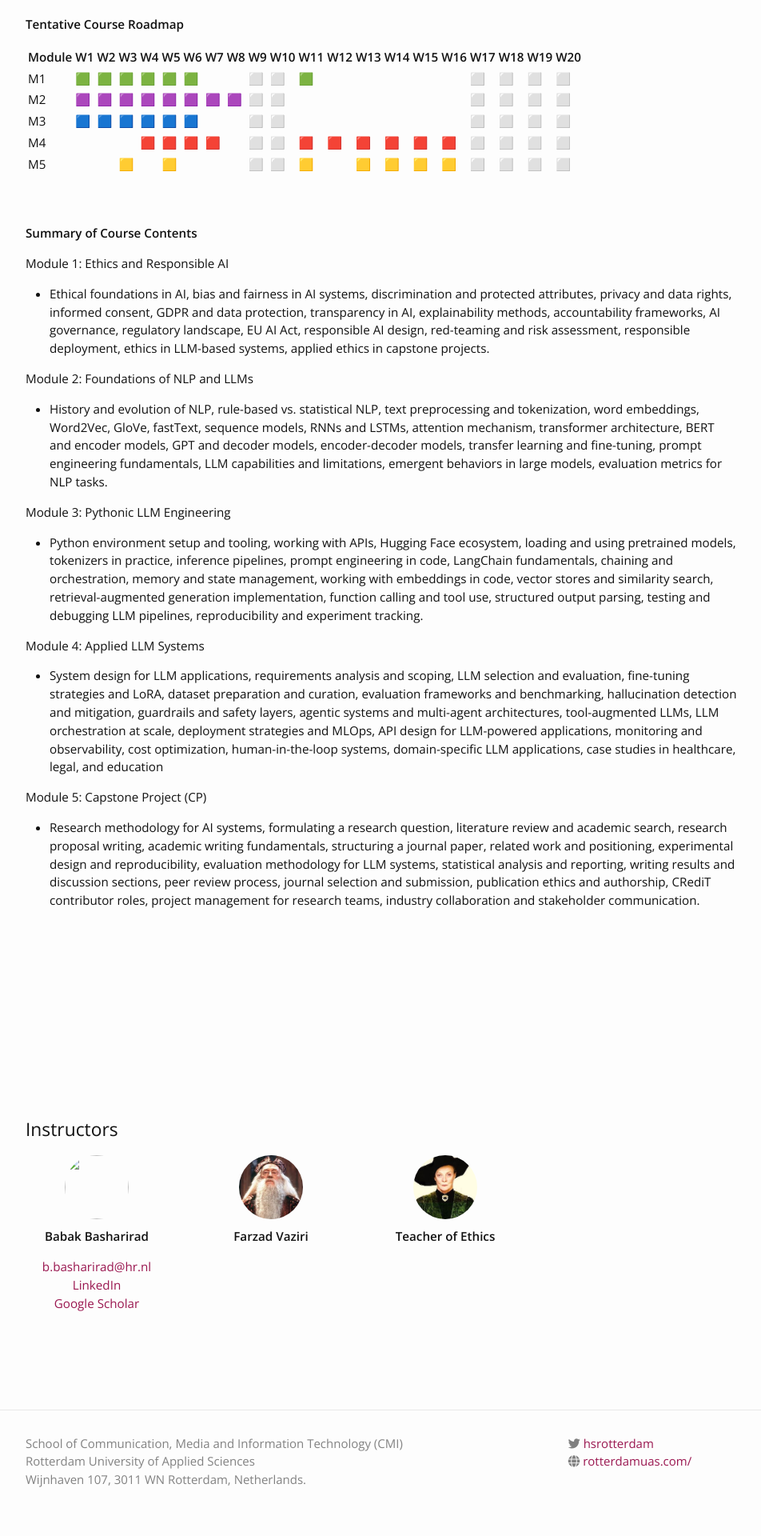
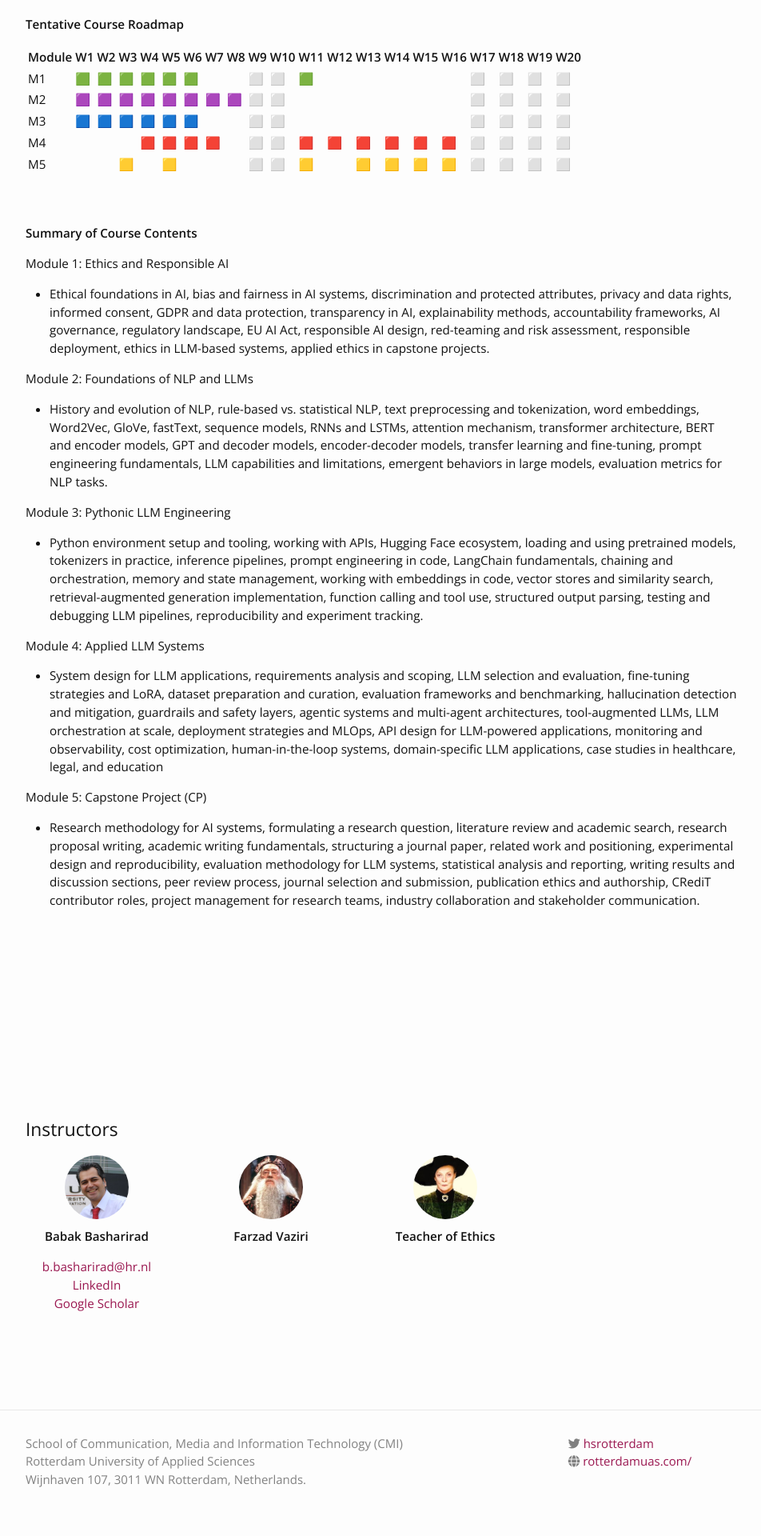
Before and after one commit to BabakBasharirad/llm-engineering, a Jekyll site: the page built from index.md, in a window 1280 px wide. Shown: the part 1893-3813 px from the top of the page at 80% size, without its empty margins (163-1115 px from the left). Built offline with Jekyll 4.4.1, drawn with Linux system fonts in a browser that asks for light colours; nearby versions of some CDN libraries.

Commit message:
Update people.yml

```diff
--- a/_data/people.yml
+++ b/_data/people.yml
@@ -1,6 +1,6 @@
 instructors:
   - name: Babak Basharirad
-    profile_pic: /_images/pp/_images/pp/Babak_Basharirad_Profile_35KB.jpg
+    profile_pic: /_images/pp/Babak_Basharirad_Profile_35KB.jpg
     email: b.basharirad@hr.nl
     google_scholar_id: 7-eWYs0AAAAJ
     LinkedIn: https://www.linkedin.com/in/babak-basharirad/
```
